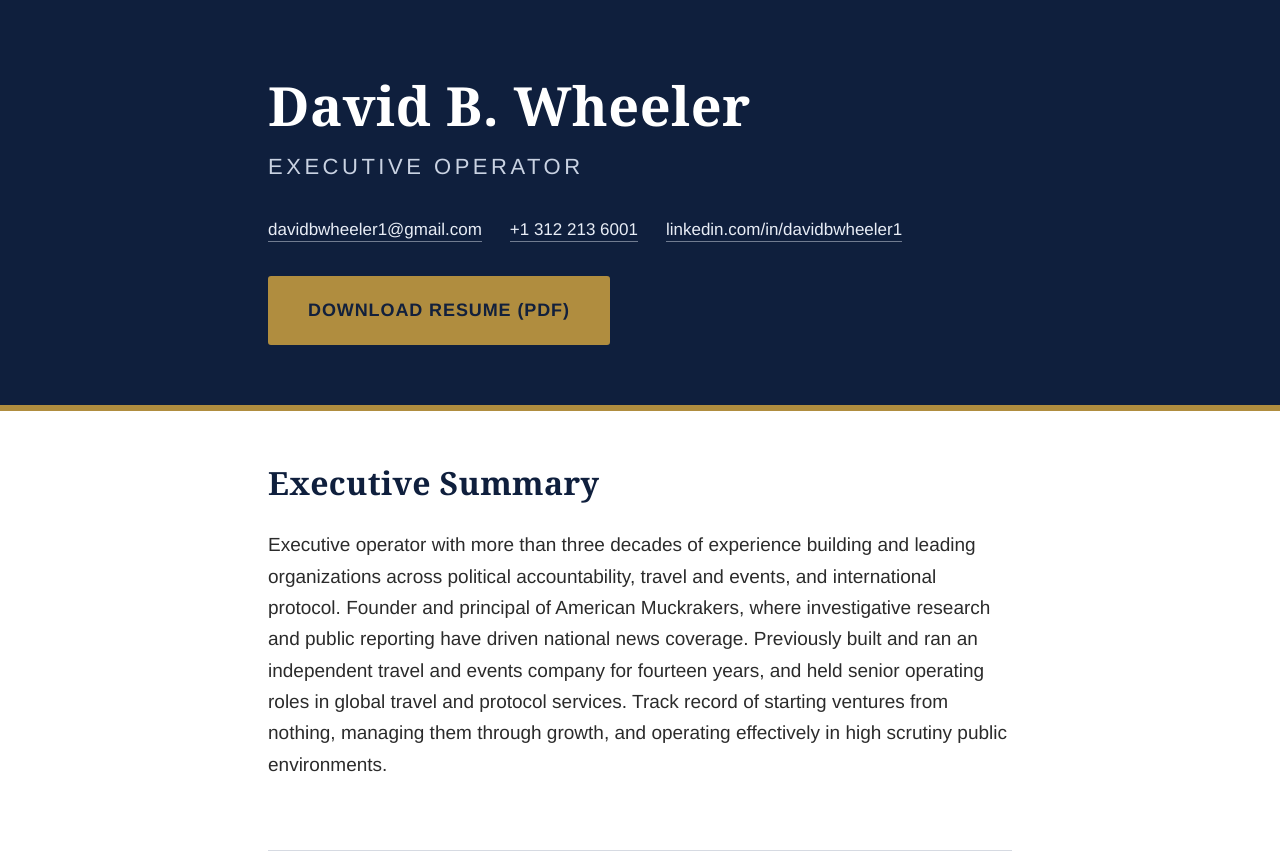
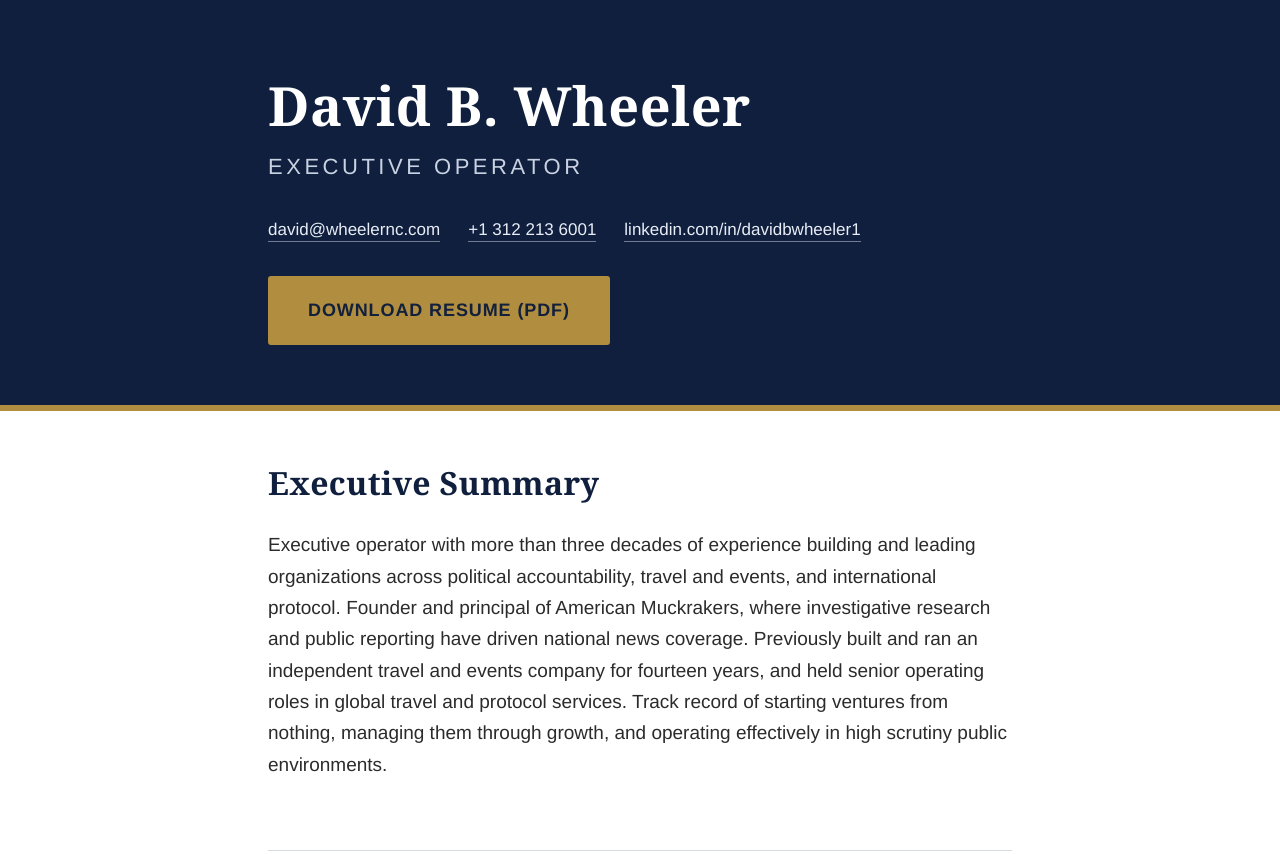
Before and after one commit to Parallax-Advisory/wheelernc, a plain HTML site: page index.html in a window 1280 px wide. Shown: the top 854 px of the page. Drawn offline with Linux system fonts and the light colour scheme.

Commit message:
Update contact email to david@wheelernc.com

```diff
--- a/index.html
+++ b/index.html
@@ -21,7 +21,7 @@
     <h1>David B. Wheeler</h1>
     <p class="tagline">Executive Operator</p>
     <ul class="contact" aria-label="Contact information">
-      <li><a href="mailto:davidbwheeler1@gmail.com">davidbwheeler1@gmail.com</a></li>
+      <li><a href="mailto:david@wheelernc.com">david@wheelernc.com</a></li>
       <li><a href="tel:+13122136001">+1 312 213 6001</a></li>
       <li><a href="https://linkedin.com/in/davidbwheeler1" rel="noopener">linkedin.com/in/davidbwheeler1</a></li>
     </ul>
@@ -127,7 +127,7 @@
   <section id="contact" aria-labelledby="contact-h">
     <h2 id="contact-h">Contact</h2>
     <ul class="contact contact-block">
-      <li><a href="mailto:davidbwheeler1@gmail.com">davidbwheeler1@gmail.com</a></li>
+      <li><a href="mailto:david@wheelernc.com">david@wheelernc.com</a></li>
       <li><a href="tel:+13122136001">+1 312 213 6001</a></li>
       <li><a href="https://linkedin.com/in/davidbwheeler1" rel="noopener">linkedin.com/in/davidbwheeler1</a></li>
     </ul>
```
